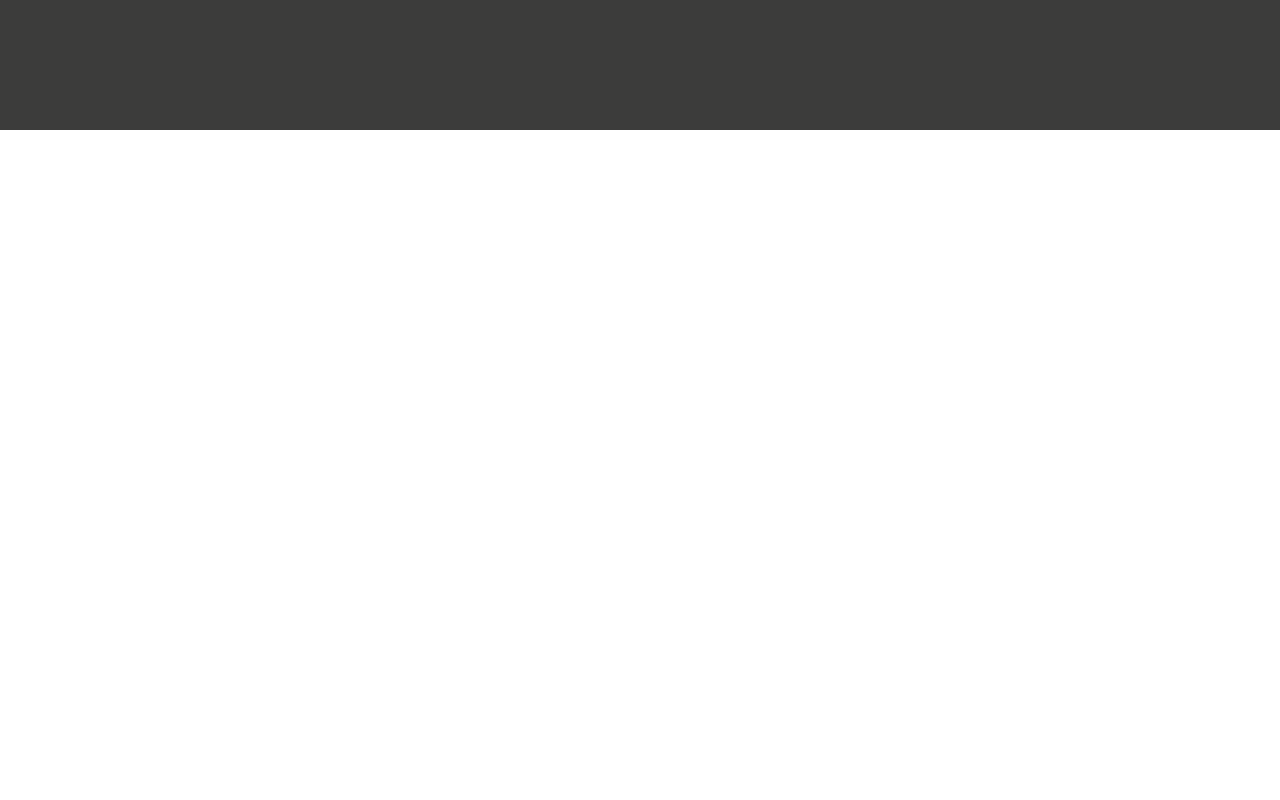
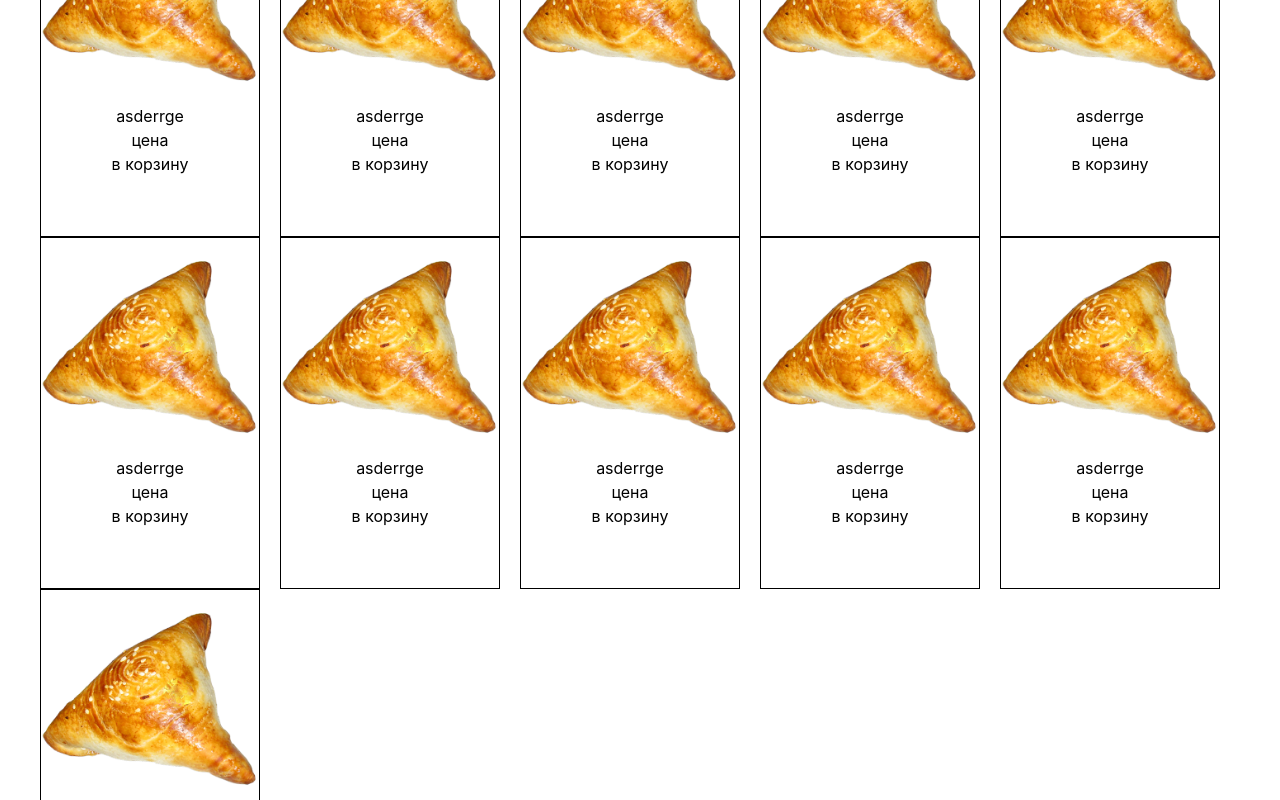
Before and after one commit to yogurt14r/TSI, a React (Vite) app in the folder project2/tsi-course/: page / in a window 1280 px wide. Shown: the part 760-1560 px from the top of the page. Before the commit the page ends 890 px from the top, so only its background shows below. Built offline with nearby package versions, Linux system fonts and the light colour scheme.

Commit message:
test Cards in Home

```diff
--- a/project2/tsi-course/src/pages/Home.tsx
+++ b/project2/tsi-course/src/pages/Home.tsx
@@ -1,8 +1,23 @@
 import React from 'react'
+import Card from '../components/Card';
 
 const Home = () => {
-    return (<>
+    return (
+    <>
         <div className='text-black'>Home</div>
+        <section className="flex flex-wrap max-w-[1200px] mx-auto">
+            <Card />
+            <Card />
+            <Card />
+            <Card />
+            <Card />
+            <Card />
+            <Card />
+            <Card />
+            <Card />
+            <Card />
+            <Card />
+        </section>
     </>
     );
 }
```
